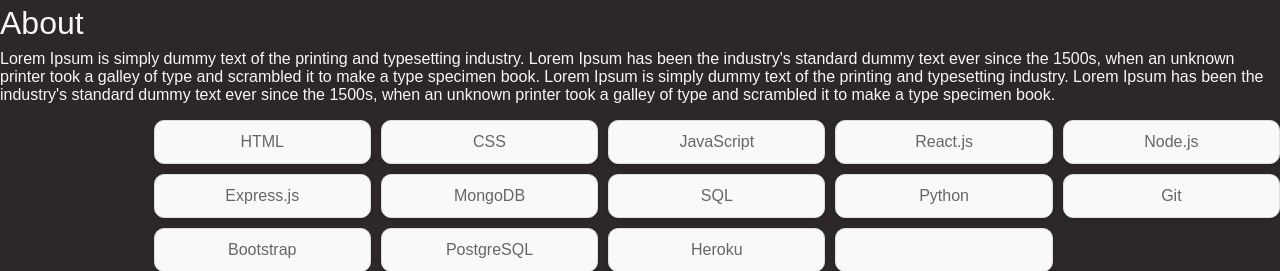
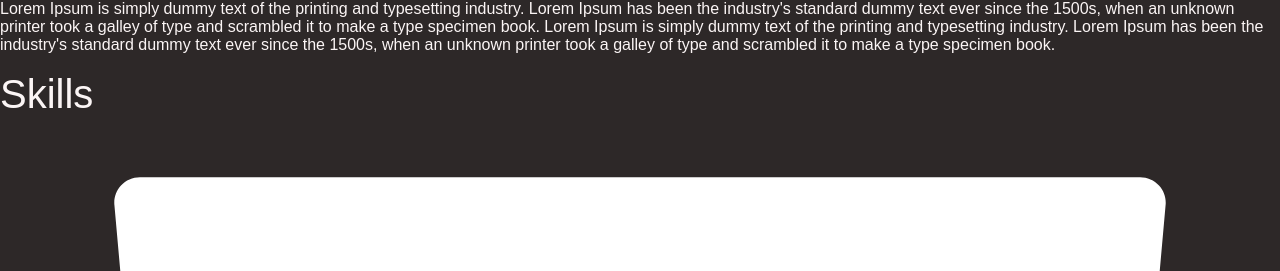
Before and after one commit to TsioneTemesgenAbraham/Portfolio, a React (Create React App) app: page / in a window 1280 px wide. Shown: the part 681-952 px from the top of the page. Built offline with nearby package versions, Linux system fonts and the light colour scheme.

Commit message:
Added svg on my skill section

```diff
--- a/src/components/Skills.js
+++ b/src/components/Skills.js
@@ -1,29 +1,40 @@
-import Card from "react-bootstrap/Card";
-const skillsData = [
-  { id: 1, name: "HTML" },
-  { id: 2, name: "CSS" },
-  { id: 3, name: "JavaScript" },
-  { id: 4, name: "React.js" },
-  { id: 5, name: "Node.js" },
-  { id: 6, name: "Express.js" },
-  { id: 7, name: "MongoDB" },
-  { id: 8, name: "SQL" },
-  { id: 9, name: "Python" },
-  { id: 10, name: "Git" },
-  { id: 11, name: "Bootstrap" },
-  { id: 12, name: "PostgreSQL" },
-  { id: 13, name: "Heroku" },
-  { id: 14, name: "" },
-];
+import htmlsvg from "../assets/Htmlp.svg";
+import css from "../assets/CSS.svg";
+import bootstrapsvg from "../assets/Bootstrap.png";
+import jspng from "../assets/JS.svg";
+import nodepng from "../assets/Nodej.svg";
+import psqlpng from "../assets/PSQL.svg";
+import reactpng from "../assets/reactpng.svg";
+import gitpng from "../assets/Git.svg";
 
 function Skills() {
   return (
-    <div className="skills-grid">
-      {skillsData.map((skill) => (
-        <div key={skill.id} className="skill-card">
-          <p>{skill.name}</p>
-        </div>
-      ))}
+    <div className="so-icon">
+      <h1 className="skill-h1">Skills</h1>
+      <a>
+        <img src={htmlsvg} alt="Icon" />
+      </a>
+      <a>
+        <img src={css} alt="Icon" />
+      </a>
+      <a>
+        <img src={bootstrapsvg} alt="Icon" />
+      </a>
+      <a>
+        <img src={jspng} alt="Icon" />
+      </a>
+      <a>
+        <img src={nodepng} alt="Icon" />
+      </a>
+      <a>
+        <img src={psqlpng} alt="Icon" />
+      </a>
+      <a>
+        <img src={reactpng} alt="Icon" />
+      </a>
+      <a>
+        <img src={gitpng} alt="Icon" />
+      </a>
     </div>
   );
 }
```
